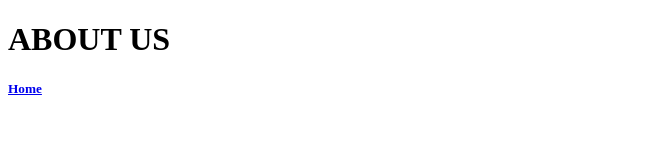
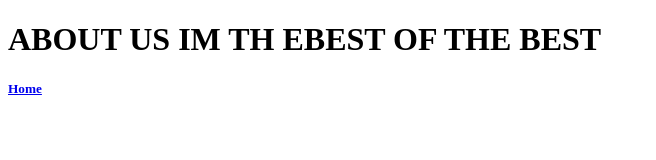
Before and after one commit to deoboy/deoboy.github.io, a plain HTML site: page aboutus.html in a window 1280 px wide. Shown: the whole page, without its empty margins (0-656 px from the left). Drawn offline with Linux system fonts and the light colour scheme.

Commit message:
Add files via upload

```diff
--- a/aboutus.html
+++ b/aboutus.html
@@ -7,7 +7,7 @@
     <title>Document</title>
 </head>
 <body>
-    <h1>ABOUT US</h1>
+    <h1>ABOUT US IM TH EBEST OF THE BEST</h1>
     <h5><a href="index.html">Home</a></h5>
 </body>
 </html>
```
